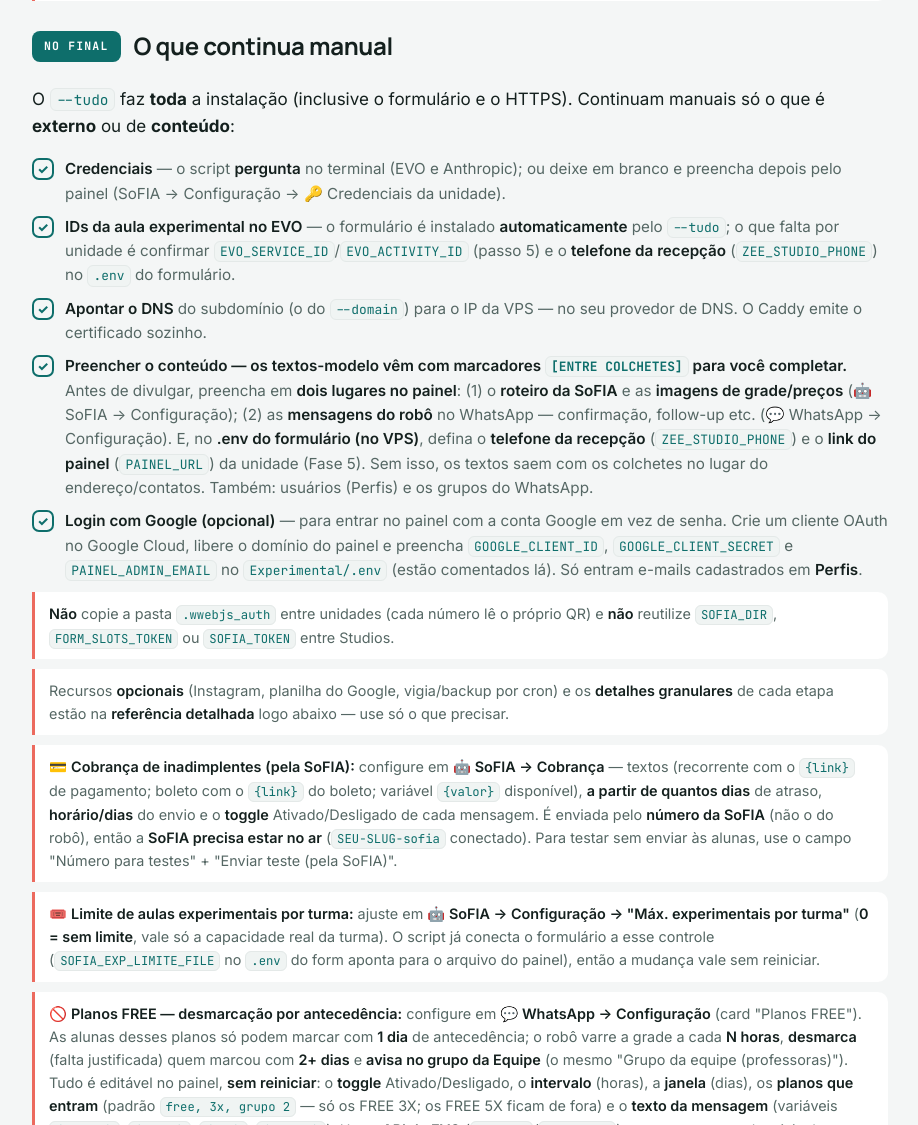
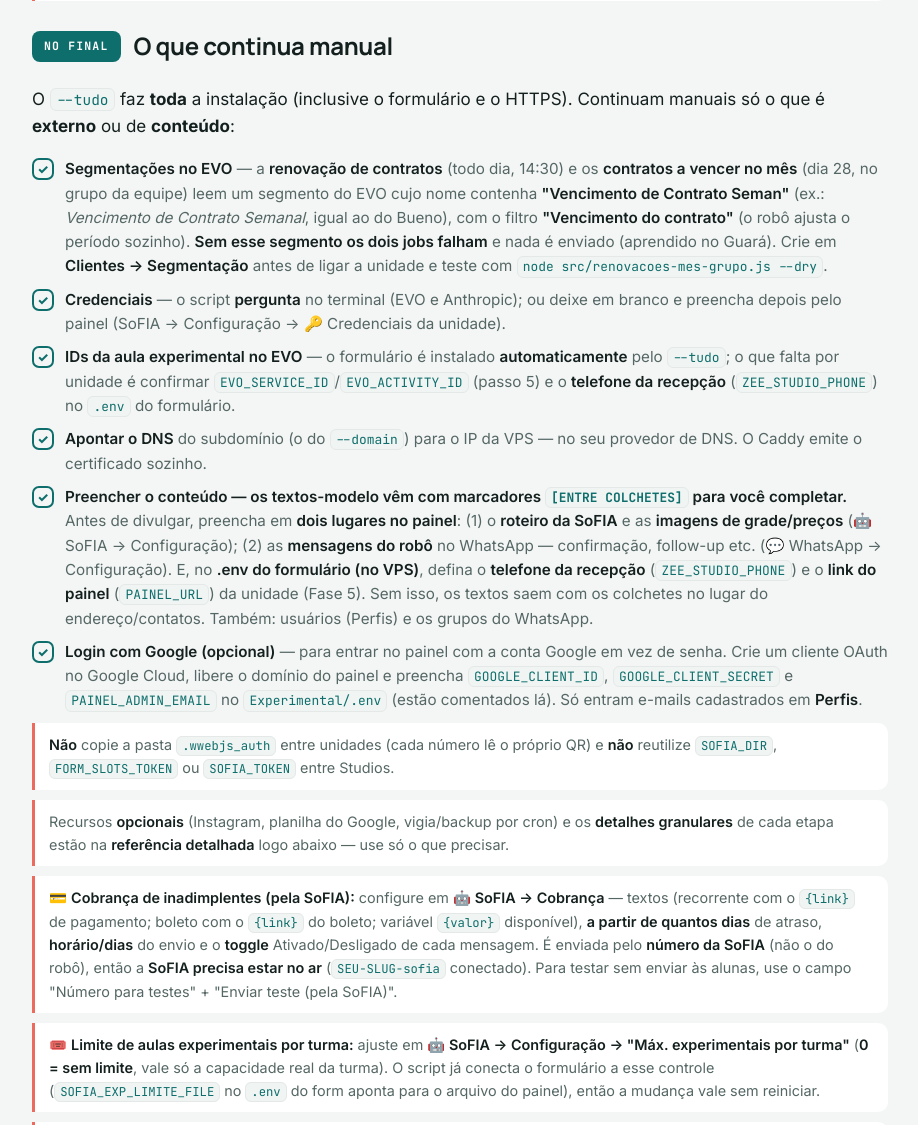
Before and after one commit to rrabadan86/sf-formularioexperimental, a Flask app: page /implantacao in a window 1280 px wide. Shown: the part 5375-6500 px from the top of the page, without its empty margins (180-1098 px from the left). Run offline with Flask 3, Linux system fonts and the light colour scheme.

Commit message:
implantacao: Slim Club, segmentacao do EVO obrigatoria e contratos a vencer (#25)
- Novidades: Slim Club (paginas publicas, menu, codigo de conferencia,
  uso, recomendacoes/reclamacoes) e o que precisa para funcionar.
- Novidades: contratos a vencer/renovacao com 3 tentativas e falha
  visivel em vez de lista vazia.
- O que continua manual: criar o segmento "Vencimento de Contrato
  Semanal" no EVO (sem ele a renovacao e o dia 28 falham).
- Checklist final: segmento criado e Slim Club testado.


Claude-Session: https://claude.ai/code/session_015TTSt7TGwbyy5y2rhojFLo

Co-authored-by: Claude <noreply@anthropic.com>

```diff
--- a/formulario_web/templates/implantacao.html
+++ b/formulario_web/templates/implantacao.html
@@ -356,6 +356,7 @@ pm2 start <b>SEU-SLUG</b>-exp       <span class="c"># volta ao normal</span></pr
     <p>O <code>--tudo</code> faz <b>toda</b> a instalação (inclusive o formulário e o HTTPS).
       Continuam manuais só o que é <b>externo</b> ou de <b>conteúdo</b>:</p>
     <ul class="chk">
+      <li><span class="box">✓</span><span><b>Segmentações no EVO</b> — a <b>renovação de contratos</b> (todo dia, 14:30) e os <b>contratos a vencer no mês</b> (dia 28, no grupo da equipe) leem um segmento do EVO cujo nome contenha <b>"Vencimento de Contrato Seman"</b> (ex.: <i>Vencimento de Contrato Semanal</i>, igual ao do Bueno), com o filtro <b>"Vencimento do contrato"</b> (o robô ajusta o período sozinho). <b>Sem esse segmento os dois jobs falham</b> e nada é enviado (aprendido no Guará). Crie em <b>Clientes → Segmentação</b> antes de ligar a unidade e teste com <code>node src/renovacoes-mes-grupo.js --dry</code>.</span></li>
       <li><span class="box">✓</span><span><b>Credenciais</b> — o script <b>pergunta</b> no terminal (EVO e Anthropic); ou deixe em branco e preencha depois pelo painel (SoFIA → Configuração → 🔑 Credenciais da unidade).</span></li>
       <li><span class="box">✓</span><span><b>IDs da aula experimental no EVO</b> — o formulário é instalado <b>automaticamente</b> pelo <code>--tudo</code>; o que falta por unidade é confirmar <code>EVO_SERVICE_ID</code>/<code>EVO_ACTIVITY_ID</code> (passo 5) e o <b>telefone da recepção</b> (<code>ZEE_STUDIO_PHONE</code>) no <code>.env</code> do formulário.</span></li>
       <li><span class="box">✓</span><span><b>Apontar o DNS</b> do subdomínio (o do <code>--domain</code>) para o IP da VPS — no seu provedor de DNS. O Caddy emite o certificado sozinho.</span></li>
@@ -1219,6 +1220,13 @@ pm2 logs sofia-listener        <span class="c"># espere aparecer "PRONTA"</span>
 
       <div class="tip">🆕 <b>Novidades recentes do painel</b> (já valem sem configurar nada — só <code>git pull</code> + reiniciar <code>painel</code>/<code>sofia-listener</code>):
         <ul style="margin:6px 0 0;padding-left:18px">
+          <li>🤝 <b>Slim Club — clube de benefícios de alunas para alunas</b> (só <code>git pull</code> + reiniciar <code>&lt;slug&gt;-painel</code>; o WhatsApp não cai): novo menu <b>Slim Club</b> no painel. Páginas públicas no mesmo domínio do painel:
+            <code>/SlimClubCadastro</code> (a aluna empresária cadastra o negócio),
+            <code>/SlimClubCadastroExterno</code> (empresa parceira que não é de aluna) e
+            <code>/slimclub</code> (as alunas entram com <b>nome + telefone</b>, veem os negócios, geram a <b>carteira SlimClub com QR</b> e editam/excluem o próprio anúncio).
+            A recepção valida tudo no menu (Pendentes, Aprovados, Recusados, <b>Excluídos</b> com quem excluiu, <b>Reclamações</b>) e cria parceiras direto. Cada empresa aprovada recebe um <b>código de conferência</b> de 6 dígitos no aviso de aprovação (WhatsApp da dona, pedindo para encaminhar à recepção do negócio): ao ler o QR da carteira, a empresa digita o código uma vez e <b>registra o uso</b>; quem usou pode dar <b>👍 Recomendo</b> e qualquer aluna pode mandar <b>👎 Tive um problema</b> (só a recepção lê).
+            <b>Para funcionar:</b> (1) dê a permissão <b>"🤝 Slim Club"</b> ao perfil da recepção em <b>Perfis</b>; (2) deixe <b>ligada</b> a tag automática <b>"0. Aluna"</b> (SoFIA → Tags → Alunas / Ex-alunas automáticas) — só entra quem tem <b>"0. Aluna"</b> ou <b>"0. Equipe"</b> (a de equipe é posta à mão); (3) o telefone da aluna no EVO precisa ser o dela (telefone compartilhado/da loja em várias alunas faz a pessoa errada entrar). Dados em <code>data/slimclub*.json</code> e <code>data/slimclub-fotos/</code> (fora do Git; entram no backup).</li>
+          <li>📄 <b>Contratos a vencer e renovação não mandam mais lista vazia por engano</b> (reiniciar <code>&lt;slug&gt;-exp</code>): quando o chip <b>"Vencimento do contrato"</b> do EVO não aparecia, o robô seguia sem o filtro — o do dia 28 chegou a mandar <i>"Nenhum contrato vence neste mês"</i> com 10 contratos no EVO. Agora espera até 30 s, fecha o popup do EVO e <b>tenta 3 vezes</b>; se não conseguir, o job <b>falha</b> (Log do painel + alerta, tela salva em <code>data/*-debug.png</code>) e nada é enviado. Reenvio manual: <code>echo '{"job":"renovacoesMesGrupo","mes":11}' &gt; data/rodar-job.json</code>.</li>
           <li>🎓 <b>Tags "0. Aluna" / "0. Ex Aluna" automáticas</b> (reiniciar <code>&lt;slug&gt;-exp</code> + <code>&lt;slug&gt;-painel</code>): nova opção em <b>SoFIA → Tags → "Alunas / Ex-alunas automáticas"</b> (ligar/desligar). Quando ligada, <b>junto da planilha de aniversários</b> (1x/dia, sem leitura extra do EVO) o robô etiqueta o CRM pela situação no EVO: quem tem <b>contrato vigente</b> (aluna ativa = "SIM" na planilha) ganha a tag de <b>aluna</b> — <b>cadastrando o contato</b> se ainda não existir — e quem <b>saiu</b> (perdeu o vínculo) ganha a de <b>ex-aluna</b>. Casa por <b>telefone</b>. <b>Trava de segurança</b>: leitura suspeita do EVO não rebaixa ninguém para ex-aluna. Só age <b>daqui pra frente</b> (o passado já cadastrado não é mexido). Alimenta direto a regra <b>"Alunas contratadas"</b> (a SoFIA fica quieta para alunas no horário da recepção). Teste antes com <code>node src/planilha-aniversarios.js --dry</code>.</li>
           <li>🚫 <b>Planos FREE — desmarcação por antecedência</b> (reiniciar <code>&lt;slug&gt;-exp</code> + <code>&lt;slug&gt;-painel</code>): as alunas de plano <b>FREE</b> só podem marcar com até <b>1 dia</b> de antecedência, mas o app antigo deixa marcar qualquer dia. Novo job que varre a grade a cada <b>N horas</b> (no horário comercial) e <b>desmarca</b> (falta justificada — libera a vaga; a aluna pode remarcar) quem tem o plano <b>FREE/GRUPO 2 ativo</b> e marcou com <b>2+ dias</b>, <b>avisando no grupo da Equipe</b>. Tudo editável em <b>WhatsApp → Configuração → "Planos FREE"</b>, <b>sem reiniciar</b>: o <b>toggle</b> Ativado/Desligado, o <b>intervalo</b> (horas), a <b>janela</b> (dias), os <b>planos que entram</b> (padrão <code>free, 3x, grupo 2</code> — só os FREE 3X; exclui os 5X) e o <b>texto do aviso</b> (variáveis <code>{studio}</code>, <code>{lista}</code>, <code>{qtd}</code>, <code>{falhas}</code>). Usa a <b>API do EVO</b>; a aluna <b>não</b> recebe mensagem direta. Desligável por unidade com <code>JOBS_OFF=free_antecedencia</code>. Teste sem desmarcar: <code>.venv/bin/python run_free_antecedencia.py --dry</code> (na pasta <code>agendamento_evo</code>).</li>
           <li>💳 <b>Cobrança de inadimplentes pela SoFIA</b> (reiniciar <code>&lt;slug&gt;-exp</code>, <code>&lt;slug&gt;-painel</code> e <code>&lt;slug&gt;-sofia</code>): a SoFIA cobra — pelo <b>número dela</b> — quem está com a mensalidade <b>vencida</b>. Quem paga no <b>cartão (recorrente)</b> recebe o <b>link de pagamento</b>; quem é <b>boleto</b> recebe o <b>boleto</b> (com aviso de <b>"vence hoje"</b>), a <b>chave PIX</b> e o <b>valor</b>. <b>Reenvia todo dia até pagar</b> (no máximo 1×/dia) e só marca como avisada quando o envio é <b>confirmado</b> pela SoFIA. Configurável em <b>SoFIA → Cobrança</b>: textos (<code>{link}</code>/<code>{valor}</code>), a partir de quantos dias de atraso, horário/dias e o <b>liga/desliga</b> de cada mensagem. Desligável por unidade com <code>JOBS_OFF=inadimplentes</code>.</li>
@@ -1316,6 +1324,8 @@ pm2 start sofia-listener</pre></div>
       <li><span class="box">✓</span><span>(Se vendeu) formulário no VPS no ar (sob <code>/agendamentoexperimental</code>) e ponte ligada.</span></li>
       <li><span class="box">✓</span><span>(Opcional) painel de mensagens no ar com <b>senha forte</b> e HTTPS (Fase 7).</span></li>
       <li><span class="box">✓</span><span><b>SoFIA</b> no ar: <code>sofia-listener</code> online, WhatsApp <b>próprio</b> dela conectado e um agendamento de teste concluído (Fase 9).</span></li>
+      <li><span class="box">✓</span><span>Segmento <b>"Vencimento de Contrato Semanal"</b> criado no EVO e <code>renovacoes-mes-grupo.js --dry</code> trazendo a lista.</span></li>
+      <li><span class="box">✓</span><span>(Se vendeu) <b>Slim Club</b>: permissão no perfil da recepção, tag automática <b>"0. Aluna"</b> ligada e um cadastro de teste aprovado (carteira + QR conferidos).</span></li>
       <li><span class="box">✓</span><span>Manual entregue e recepção treinada. Acompanhe os primeiros dias.</span></li>
     </ul>
   </section>
```
